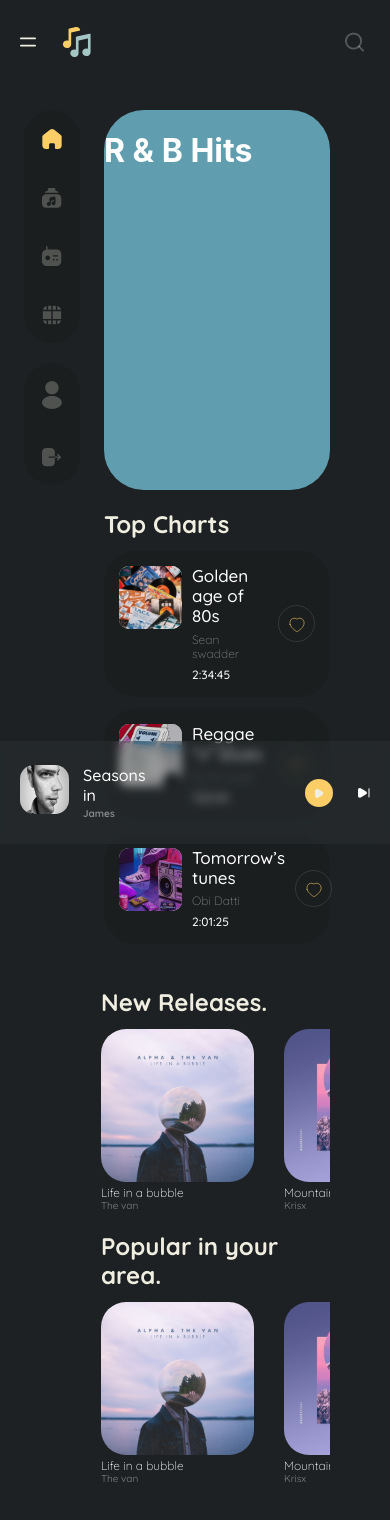
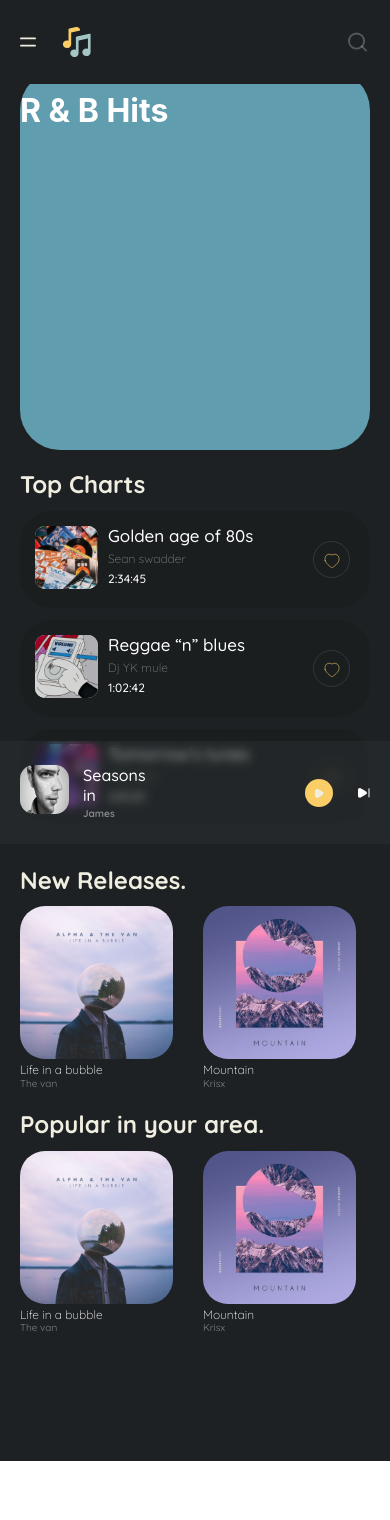
Before and after one commit to kojobaffoe011/musica, a React (Create React App) app: page / in a window 390 px wide. Shown: the top 1520 px of the page. After the commit the page ends 1461 px from the top, so only its background shows below. Built offline with nearby package versions, Linux system fonts and the light colour scheme.

Commit message:
fix: Homepage.js

```diff
--- a/src/components/Footer.js
+++ b/src/components/Footer.js
@@ -14,7 +14,7 @@ import Grid, { GridItem } from "./layout/Grid";
 const Footer = () => {
   return (
     <Grid className="app-footer " span={12}>
-      <GridItem span={2} md={2} className="">
+      <GridItem span={2} md={4} className="">
         <Flex className="" spacing={14}>
           <div style={{ height: "49px", width: "49px" }} className="">
             <img
@@ -63,7 +63,7 @@ const Footer = () => {
           ></div>
         </Flex>
       </GridItem>
-      <GridItem span={0} md={10} className="">
+      <GridItem span={0} md={8} className="">
         <Flex
           className="flex-grow "
           style={{ width: "100%", height: "100%" }}
--- a/src/components/SideBar.js
+++ b/src/components/SideBar.js
@@ -6,9 +6,11 @@ import radio from "../assets/icons/radio.svg";
 import vid from "../assets/icons/vid.svg";
 import user from "../assets/icons/user.svg";
 import logout from "../assets/icons/logout.svg";
+import "../styles/sidebar.css";
 
 const SideBar = (props) => {
   return (
+    <div className="side">
       <Flex
         stack={true}
         style={{ padding: "110px 24px 24px 24px" }}
@@ -36,6 +38,7 @@ const SideBar = (props) => {
           <img src={logout} alt="logout" />
         </Flex>
       </Flex>
+    </div>
   );
 };
 
--- a/src/pages/Homepage.js
+++ b/src/pages/Homepage.js
@@ -37,15 +37,8 @@ const TopCharts = (props) => {
 
 const Content = () => {
   return (
-    <div style={{ padding: "110px 60px 24px 0px", width: "100%" }} className="">
-      <Grid
-        span={12}
-        style={
-          {
-            //   height: "45vh",
-          }
-        }
-      >
+    <div style={{ width: "100%" }} className="content">
+      <Grid span={12}>
         <GridItem
           span={7}
           md={12}
@@ -99,16 +92,7 @@ const Album = (props) => {
 
 const NewReleases = (props) => {
   return (
-    <Flex
-      className=""
-      style={{
-        paddingTop: "20px",
-        paddingLeft: "101px",
-        paddingRight: "60px",
-      }}
-      stack={true}
-      spacing={12}
-    >
+    <Flex className="release" stack={true} spacing={12}>
       <p className="topic">{props.heading}</p>
       <Flex spacing={30} style={{ overflowX: "scroll" }}>
         <Album image={life} title={"Life in a bubble"} artiste={"The van"} />
--- a/src/styles/header.css
+++ b/src/styles/header.css
@@ -2,7 +2,8 @@
   padding-right: 60px;
   padding-left: 20px;
   position: fixed;
-  width: 100%;
+  left: 0;
+  right: 0;
 }
 .header-icon {
   padding: 24px;
@@ -24,9 +25,7 @@
     padding-right: 20px;
     padding-left: 20px;
     position: fixed;
-    width: 89%;
     left: 0;
     right: 0;
-    /* bottom: 0; */
   }
 }
--- a/src/styles/homepage.css
+++ b/src/styles/homepage.css
@@ -1,3 +1,25 @@
 .rounded {
   border-radius: 32px;
 }
+
+.content {
+  padding: 110px 60px 24px 0px;
+}
+
+.release {
+  padding-top: 20px;
+  padding-left: 101px;
+  padding-right: 60px;
+}
+
+@media screen and (max-width: 768px) {
+  .content {
+    padding: 70px 20px 20px 20px;
+  }
+
+  .release {
+    padding-top: 20px;
+    padding-left: 20px;
+    padding-right: 20px;
+  }
+}
--- /dev/null
+++ b/src/styles/sidebar.css
@@ -0,0 +1,9 @@
+.side {
+  display: block;
+}
+
+@media screen and (max-width: 768px) {
+  .side {
+    display: none;
+  }
+}
```
Lines whose indentation alone changed are shown as unchanged.
